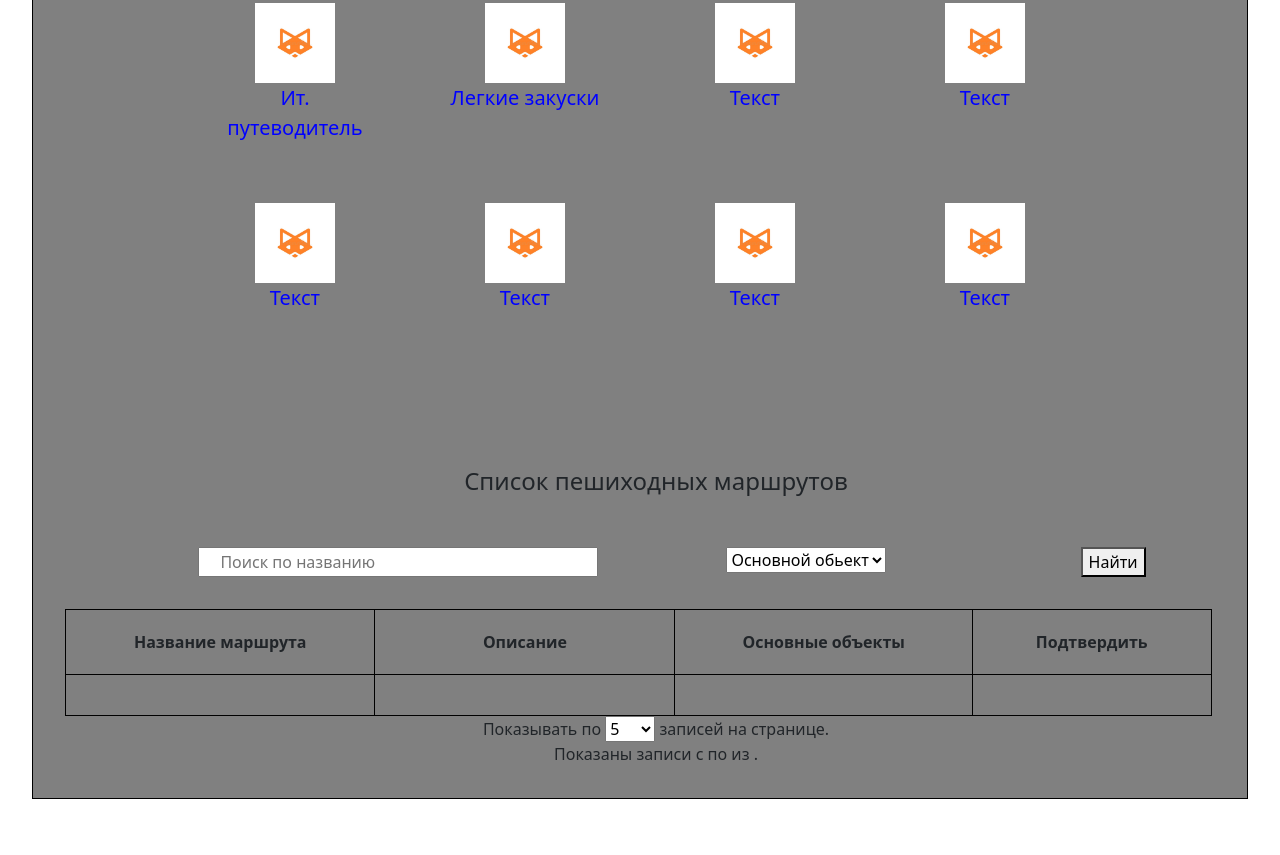
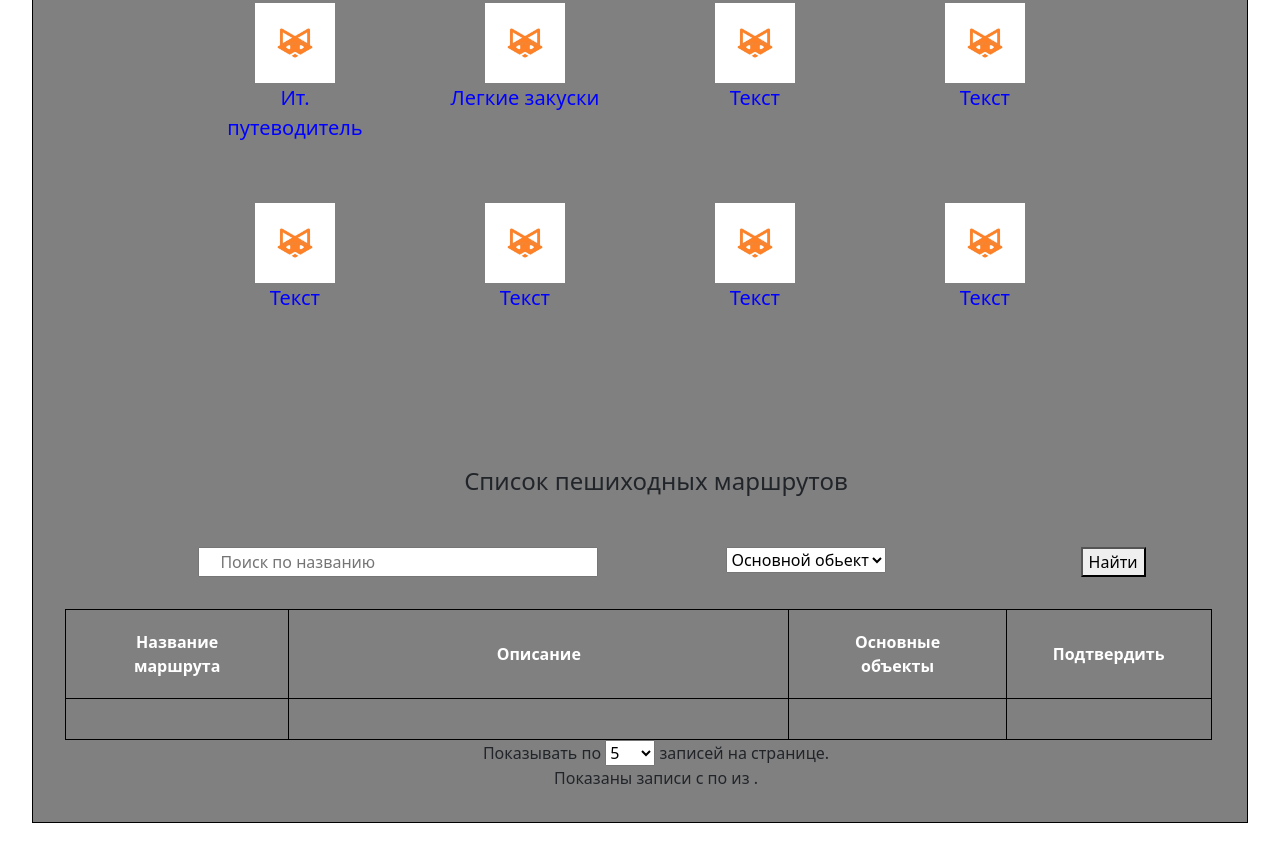
Before and after one commit to Svetoshek/web-dev-exam-2023-1-48136, a plain HTML site: page index.html in a window 1280 px wide. Shown: the part 780-1635 px from the top of the page. Before the commit the page ends 1611 px from the top, so only its background shows below. Drawn offline with nearby package versions, Linux system fonts and the light colour scheme; no server answers.

Commit message:
Update style.css

```diff
--- a/css/style.css
+++ b/css/style.css
@@ -153,14 +153,16 @@ table {
     width: 97%;
 }
 
-.route th {
+.route th,
+.route td {
     border: 1px solid black;
     padding: 20px 46px;
     text-align: center;
+    color: white;
 }
 
 .description {
-    width: 300px;
+    width: 500px;
 }
 
 /* Тело Пагинацион */
```
